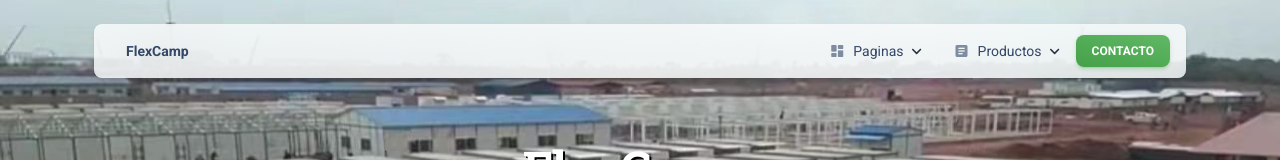
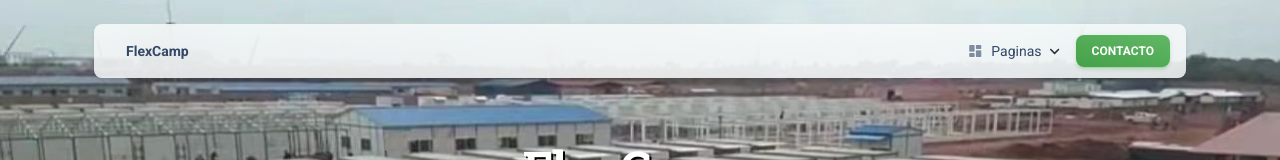
Before and after one commit to Biznet-IT/FlexCampPage, a Vue app: page / in a window 1280 px wide. Shown: the top 160 px of the page. Built offline with nearby package versions, Linux system fonts and the light colour scheme.

Commit message:
Update NavbarDefault.vue

```diff
--- a/src/examples/navbars/NavbarDefault.vue
+++ b/src/examples/navbars/NavbarDefault.vue
@@ -208,7 +208,7 @@ watch(
                       >
                         <span>Contacto</span>
                       </RouterLink>
-                      <RouterLink
+                      <!-- <RouterLink
                         :to="{ name: 'author' }"
                         class="dropdown-item border-radius-md"
                       >
@@ -224,7 +224,7 @@ watch(
                         class="dropdown-item border-radius-md"
                       >
                         <span>Sign In</span>
-                      </RouterLink>
+                      </RouterLink> -->
                     </div>
                   </div>
                 </div>
@@ -750,7 +750,7 @@ watch(
               </div>
             </div>
           </li> -->
-          <li class="nav-item dropdown dropdown-hover mx-2">
+          <!-- <li class="nav-item dropdown dropdown-hover mx-2">
             <a
               role="button"
               class="nav-link ps-2 d-flex cursor-pointer align-items-center"
@@ -903,7 +903,7 @@ watch(
                 </div>
               </div>
             </div>
-          </li>
+          </li> -->
 
         </ul>
         <ul class="navbar-nav d-lg-block d-none">
```
